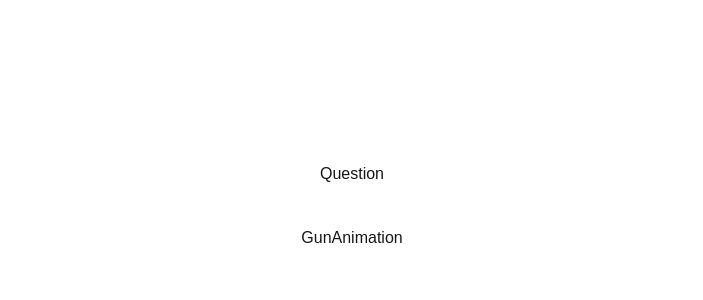
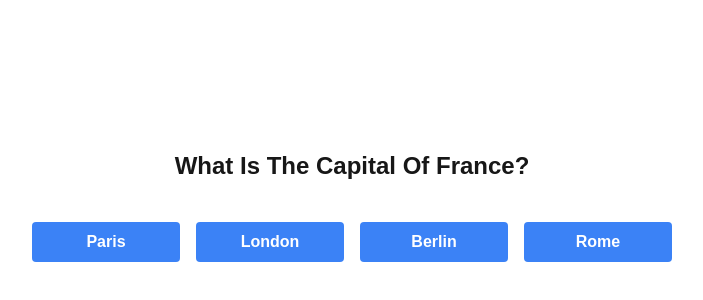
Before and after one commit to yash373/quiz-app-gun, a Next.js app: page /quiz in a window 1280 px wide. Shown: the part 194-494 px from the top of the page, without its empty margins (288-991 px from the left). Built offline with nearby package versions, Linux system fonts and the light colour scheme.

Commit message:
Got quiz working and created decent reults page, I will create linking between quiz and results page to show scores

```diff
--- a/components/Quiz/GunAnimation.tsx
+++ /dev/null
@@ -1,9 +0,0 @@
-import React from 'react'
-
-const GunAnimation = () => {
-  return (
-    <div>GunAnimation</div>
-  )
-}
-
-export default GunAnimation
--- a/components/Quiz/Question.tsx
+++ b/components/Quiz/Question.tsx
@@ -6,16 +6,35 @@ export interface QuestionFormat {
     answer: string;
 }
 
-const Question = ({question, options, answer}:QuestionFormat) => {
-  return (
-    <div>Question</div>
-  )
+interface QuestionProps{
+    question: string;
+    options: string[];
+    answer: string;
+    clickFunction: (correct:boolean) => void
 }
 
-export const Option = () => {
-  return (
-    <div>Question</div>
-  )
+const Question = ({ question, options, answer, clickFunction }: QuestionProps) => {
+    let optionsList = []
+
+    for (let i = 0; i < options.length; i++) {
+        optionsList.push(<Option clickFunction={clickFunction} correct={options[i] === answer} answer={options[i]} key={i} />)
+    }
+
+    return (
+        <div className='flex flex-col space-y-10 w-full'>
+            <div className='text-2xl text-center capitalize font-semibold'>{question}</div>
+            <div className='flex flex-row space-x-4 w-1/2 mx-auto'>{optionsList}</div>
+            {/* <div>{answer}</div> */}
+        </div>
+    )
+}
+
+export const Option = ({ answer,correct, clickFunction }: { answer: string,correct: boolean ,clickFunction: (correct:boolean) => void }) => {
+    return (
+        <button onClick={()=>{clickFunction(correct)}} className='py-2 hover:cursor-pointer bg-blue-500 hover:bg-blue-700 w-full text-white font-bold px-4 rounded'>
+            {answer}
+        </button>
+    )
 }
 
 
--- a/pages/quiz.tsx
+++ b/pages/quiz.tsx
@@ -1,8 +1,8 @@
 import React from 'react'
-import GunAnimation from '@/components/Quiz/GunAnimation'
 import Question from '@/components/Quiz/Question'
 import { useState } from 'react'
 import { QuestionFormat } from '@/components/Quiz/Question'
+import { useRouter } from 'next/router'
 
 const questions: QuestionFormat[] = [
     {
@@ -40,13 +40,23 @@ const questions: QuestionFormat[] = [
 
 const Quiz = () => {
     const [score, setScore] = useState(0)
-    const [currentQuestion, setCurrentQuestion] = useState(false)
     const [currentQuestionIndex, setCurrentQuestionIndex] = useState(0)
+    const router = useRouter()
+
+    const clickFunction = (correct: boolean) => {
+        if (correct) {
+            setScore(score + 1)
+        }
+        if (currentQuestionIndex < questions.length - 1) {
+            setCurrentQuestionIndex(currentQuestionIndex + 1)
+        }else{
+            router.push("/result")
+        }
+    }
 
     return (
-        <div className='flex flex-col space-y-10 items-center justify-center h-screen'>
-                <Question question={questions[currentQuestionIndex].question} options={questions[currentQuestionIndex].options} answer={questions[currentQuestionIndex].answer} />
-                <GunAnimation />
+        <div className='flex flex-col items-center justify-center h-screen'>
+                <Question question={questions[currentQuestionIndex].question} options={questions[currentQuestionIndex].options} answer={questions[currentQuestionIndex].answer} clickFunction={clickFunction} />
         </div>
     )
 }
--- /dev/null
+++ b/pages/result.tsx
@@ -0,0 +1,20 @@
+import React from 'react'
+
+const Result = ({ score, totalQuestions }: { score: number, totalQuestions: number }) => {
+  const percentage = (score / totalQuestions) * 100;
+
+  return (
+    <div className="flex flex-col items-center justify-center h-screen space-y-4">
+      <h1 className="text-3xl font-bold">Quiz Results</h1>
+      <p className="text-xl">You scored {score} out of {totalQuestions}</p>
+      <p className="text-lg">Percentage: {percentage.toFixed(2)}%</p>
+      <div className="mt-4">
+        <button className="bg-blue-500 hover:bg-blue-700 text-white font-bold py-2 px-4 rounded">
+          Retake Quiz
+        </button>
+      </div>
+    </div>
+  );
+}
+
+export default Result;
```
Also changed, not shown: components/Results/Results.tsx (deleted).
